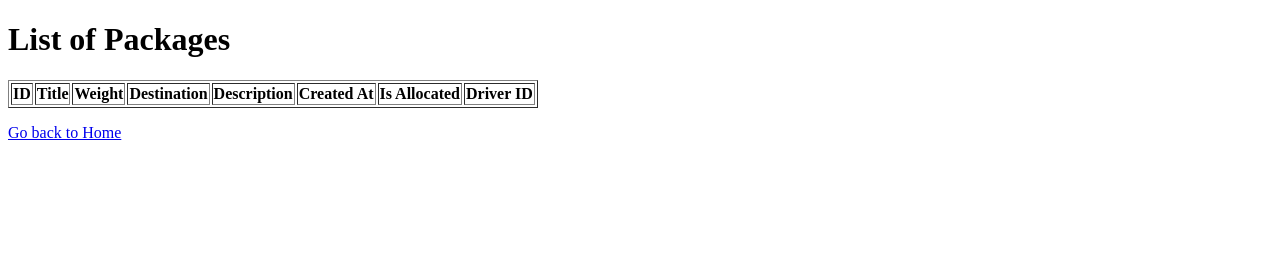
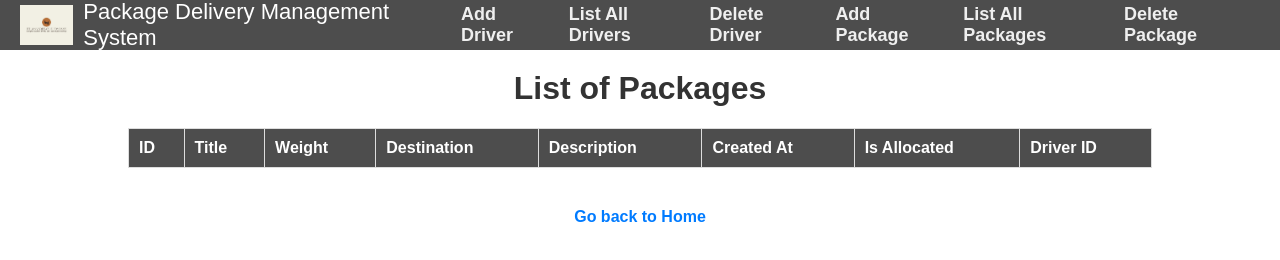
Before and after one commit to zafar-m3n/PackageDeliveryManagementSystem, a website: page public/packages-list.html in a window 1280 px wide. Drawn offline with Linux system fonts and the light colour scheme; no server answers.

Commit message:
List package style

```diff
--- a/public/packages-list.html
+++ b/public/packages-list.html
@@ -4,21 +4,32 @@
     <meta charset="UTF-8" />
     <meta name="viewport" content="width=device-width, initial-scale=1.0" />
     <title>List of Packages</title>
+    <link rel="stylesheet" href="/styles/list-packages.css" />
   </head>
   <body>
+    <header>
+      <div class="logo-container">
+        <img src="/logo.png" alt="Project Logo" class="logo" />
+        <span class="navbar-title">Package Delivery Management System</span>
+      </div>
+      <div class="nav">
+        <div class="nav-links">
+          <a href="add-driver.html">Add Driver</a>
+          <a href="/list-drivers">List All Drivers</a>
+          <a href="delete-driver.html">Delete Driver</a>
+          <a href="add-package.html">Add Package</a>
+          <a href="/list-packages">List All Packages</a>
+          <a href="delete-package.html">Delete Package</a>
+        </div>
+      </div>
+    </header>
+
     <h1>List of Packages</h1>
-    <table border="1">
+    <div class="table-container">
+      <table>
         <thead>
           <tr>
             <th>ID</th>
-          <!-- this.package_id = this.generatePackageId();
-          this.package_title = package_title;
-          this.package_weight = package_weight;
-          this.package_destination = package_destination;
-          this.description = description;
-          this.createdAt = new Date();
-          this.isAllocated = false;
-          this.driver_id = driver_id; -->
             <th>Title</th>
             <th>Weight</th>
             <th>Destination</th>
@@ -29,8 +40,10 @@
           </tr>
         </thead>
         <tbody id="packages-table-body">
+          <!-- Package rows will be inserted here -->
         </tbody>
       </table>
+    </div>
     <p><a href="/index.html">Go back to Home</a></p>
 
     <script>
@@ -51,12 +64,11 @@
                         ).toLocaleString()}</td>
                         <td>${package.isAllocated}</td>
                         <td>${package.driver_id}</td>
-
                     `;
             tableBody.appendChild(row);
           });
         })
-        .catch((error) => console.error("Error fetching drivers:", error));
+        .catch((error) => console.error("Error fetching packages:", error));
     </script>
   </body>
 </html>
--- /dev/null
+++ b/public/styles/list-packages.css
@@ -0,0 +1,111 @@
+/* styles/list-packages.css */
+
+* {
+  box-sizing: border-box;
+}
+
+body {
+  margin: 0;
+  font-family: Arial, sans-serif;
+}
+
+header {
+  background-color: #4d4d4d;
+  height: 50px;
+  width: 100%;
+  display: flex;
+  justify-content: space-between;
+  align-items: center;
+  padding: 0 20px;
+}
+
+.logo-container {
+  display: flex;
+  align-items: center;
+}
+
+.logo {
+  height: 40px;
+  width: auto;
+}
+
+.navbar-title {
+  color: #fff;
+  font-size: 22px;
+  margin-left: 10px;
+}
+
+.nav {
+  display: flex;
+  align-items: center;
+}
+
+.nav-links {
+  display: flex;
+  align-items: center;
+}
+
+.nav-links > a {
+  color: #efefef;
+  text-decoration: none;
+  padding: 13px 10px;
+  font-size: 18px;
+}
+
+.nav-links > a:hover {
+  background-color: rgba(0, 0, 0, 0.3);
+}
+
+h1 {
+  text-align: center;
+  margin-top: 20px;
+  color: #333;
+}
+
+.table-container {
+  max-width: 80%;
+  margin: 20px auto;
+  overflow-x: auto;
+}
+
+table {
+  width: 100%;
+  border-collapse: collapse;
+  margin-bottom: 20px;
+  background-color: #f9f9f9;
+}
+
+table th,
+table td {
+  padding: 10px;
+  text-align: left;
+  border: 1px solid #ddd;
+}
+
+table thead th {
+  background-color: #4d4d4d;
+  color: #fff;
+}
+
+table tbody tr:nth-child(odd) {
+  background-color: #f2f2f2;
+}
+
+table tbody tr:nth-child(even) {
+  background-color: #ffffff;
+}
+
+p {
+  text-align: center;
+  margin-top: 20px;
+}
+
+a {
+  color: #007bff;
+  text-decoration: none;
+  font-weight: bold;
+}
+
+a:hover {
+  color: #0056b3;
+}
```
Lines whose indentation alone changed are shown as unchanged.
